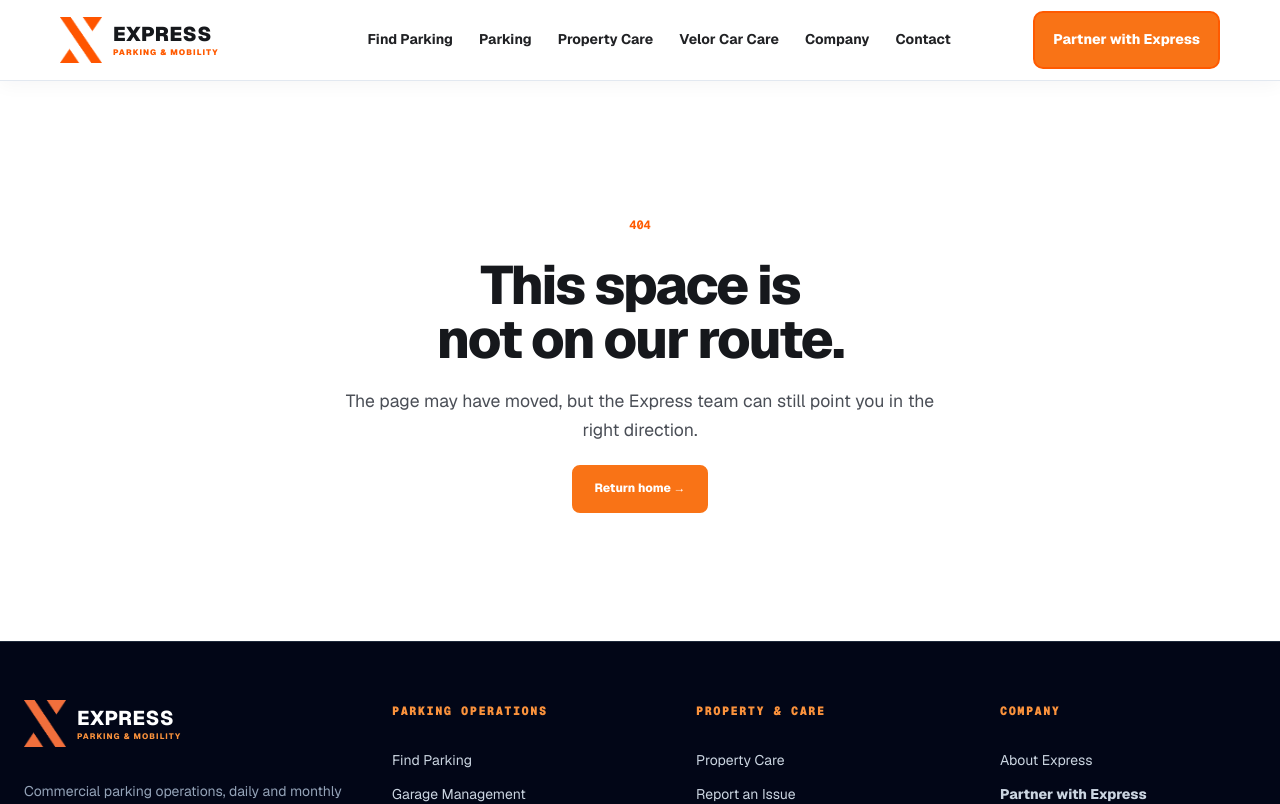
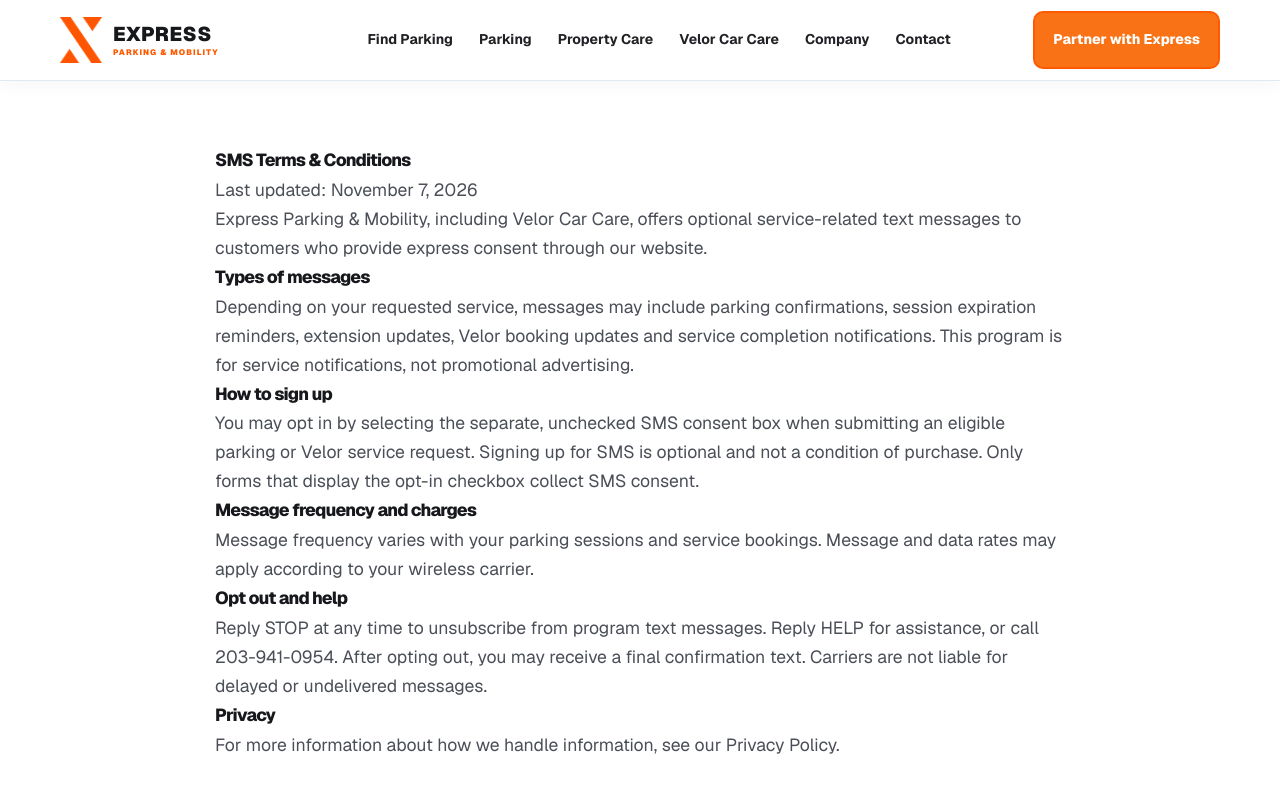
Before and after one commit to expresparking/express-parking-web, a Next.js app: page /sms-terms in a window 1280 px wide. Before the commit this address had no page. Shown: the top 804 px of the page. Built offline with nearby package versions, Linux system fonts and the light colour scheme.

Commit message:
Draft SMS terms page for review

```diff
--- /dev/null
+++ b/app/sms-terms/page.tsx
@@ -0,0 +1,13 @@
+import Link from "next/link";
+export const metadata = { title: "SMS Terms & Conditions | Express Parking & Mobility" };
+export default function SmsTerms() {
+ return <main className="shell" style={{maxWidth:850,paddingBlock:64,lineHeight:1.7}}>
+ <h1>SMS Terms &amp; Conditions</h1><p>Last updated: November 7, 2026</p>
+ <p>Express Parking &amp; Mobility, including Velor Car Care, offers optional service-related text messages to customers who provide express consent through our website.</p>
+ <h2>Types of messages</h2><p>Depending on your requested service, messages may include parking confirmations, session expiration reminders, extension updates, Velor booking updates and service completion notifications. This program is for service notifications, not promotional advertising.</p>
+ <h2>How to sign up</h2><p>You may opt in by selecting the separate, unchecked SMS consent box when submitting an eligible parking or Velor service request. Signing up for SMS is optional and not a condition of purchase. Only forms that display the opt-in checkbox collect SMS consent.</p>
+ <h2>Message frequency and charges</h2><p>Message frequency varies with your parking sessions and service bookings. Message and data rates may apply according to your wireless carrier.</p>
+ <h2>Opt out and help</h2><p>Reply STOP at any time to unsubscribe from program text messages. Reply HELP for assistance, or call <a href="tel:+12039410954">203-941-0954</a>. After opting out, you may receive a final confirmation text. Carriers are not liable for delayed or undelivered messages.</p>
+ <h2>Privacy</h2><p>For more information about how we handle information, see our <Link href="/privacy">Privacy Policy</Link>.</p>
+ </main>;
+}
```
